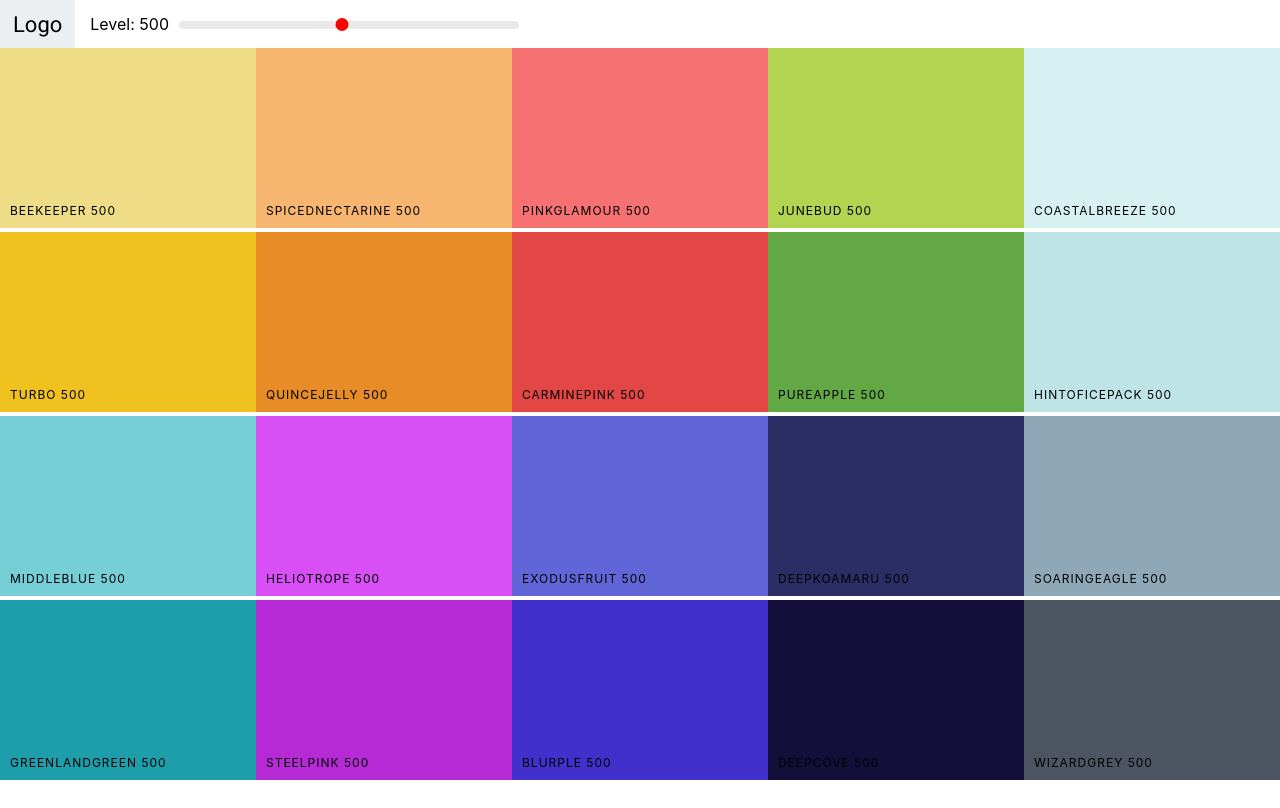
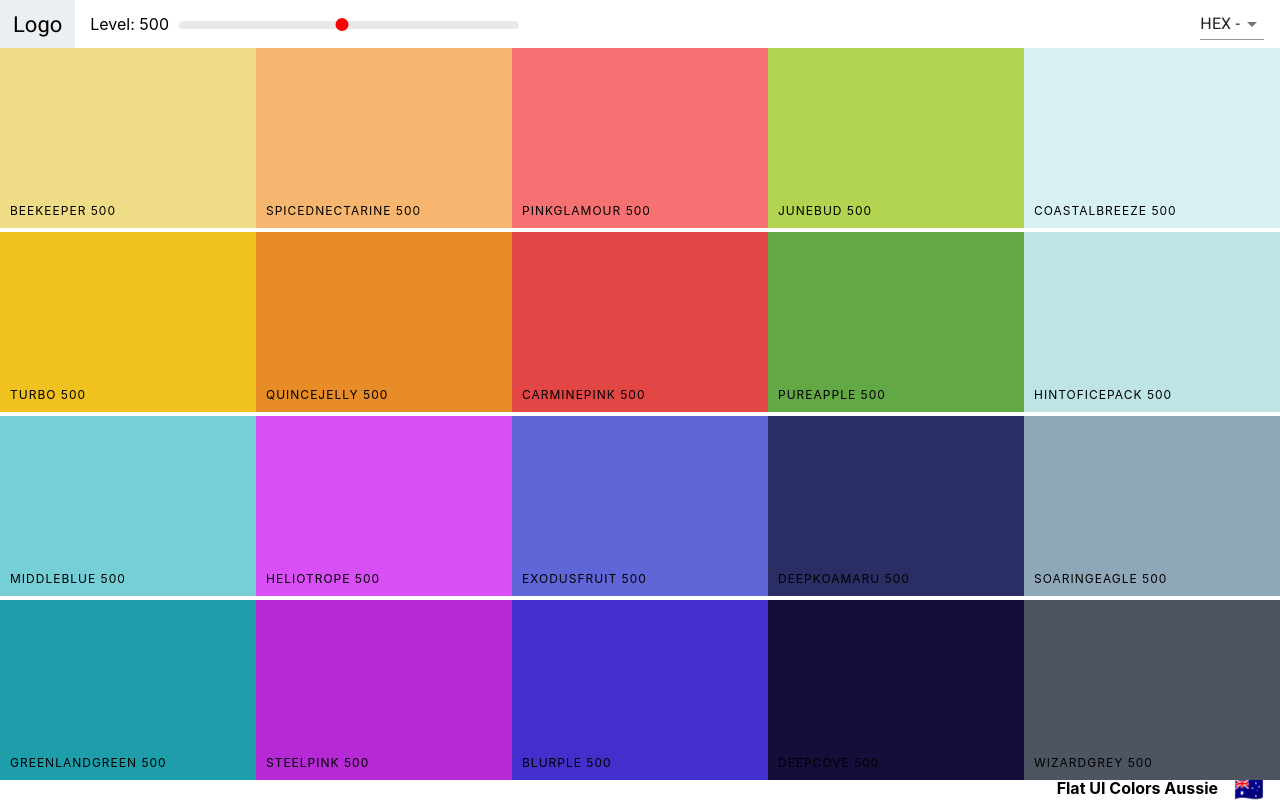
Before and after one commit to Thanhqd90/react-color-picker, a React (Create React App) app: page / in a window 1280 px wide. Built offline with nearby package versions, Linux system fonts and the light colour scheme.

Commit message:
Added snackbar and footer

```diff
--- a/package.json
+++ b/package.json
@@ -3,6 +3,8 @@
   "version": "0.1.0",
   "private": true,
   "dependencies": {
+    "@material-ui/core": "^4.0.2",
+    "@material-ui/icons": "^4.0.1",
     "chroma-js": "^2.0.3",
     "rc-slider": "^8.6.11",
     "react": "^16.8.6",
--- a/src/Navbar.css
+++ b/src/Navbar.css
@@ -16,6 +16,10 @@
     align-items: center;
 }
 
+.select-container {
+    margin-left: auto;
+    margin-right: 1rem;
+}
 .logo a {
     text-decoration: none;
     color: black;
--- a/src/Navbar.js
+++ b/src/Navbar.js
@@ -1,11 +1,30 @@
 import React, { Component } from "react";
+import Select from "@material-ui/core/Select";
+import MenuItem from "@material-ui/core/MenuItem";
+import Snackbar from "@material-ui/core/Snackbar";
+import IconButton from "@material-ui/core/IconButton";
+import CloseIcon from "@material-ui/icons/Close";
 import "rc-slider/assets/index.css";
 import Slider from "rc-slider";
 import "./Navbar.css";
 
 export default class Navbar extends Component {
+  constructor(props) {
+    super(props);
+    this.state = { format: "hex", open: false };
+    this.handleFormatChange = this.handleFormatChange.bind(this);
+    this.closeSnackbar = this.closeSnackbar.bind(this);
+  }
+  handleFormatChange(e) {
+    this.setState({ format: e.target.value, open: true });
+    this.props.handleChange(e.target.value);
+  }
+  closeSnackbar() {
+    this.setState({ open: false });
+  }
   render() {
     const { level, changeLevel } = this.props;
+    const { format } = this.state;
     return (
       <header className="Navbar">
         <div className="logo">
@@ -23,6 +42,40 @@ export default class Navbar extends Component {
             />
           </div>
         </div>
+            <div className="select-container">
+              <Select value={format} onChange={this.handleFormatChange}>
+                <MenuItem value="hex"> HEX - </MenuItem>
+                <MenuItem value="rgb"> RGB - </MenuItem>
+                <MenuItem value="rgba"> RGBA - </MenuItem>
+              </Select>
+            </div>
+        <Snackbar
+          anchorOrigin={{
+            vertical: "bottom",
+            horizontal: "left"
+          }}
+          open={this.state.open}
+          autoHideDuration={3000}
+          ContentProps={{
+            "aria-describedby": "message-id"
+          }}
+          message={
+            <span id="message-id">
+              Format Changed to {format.toUpperCase()}
+            </span>
+          }
+          onClose={this.closeSnackbar}
+          action={[
+            <IconButton
+              onClick={this.closeSnackbar}
+              color="inherit"
+              key="close"
+              aria-level="close"
+            >
+              <CloseIcon />
+            </IconButton>
+          ]}
+        />
       </header>
     );
   }
--- a/src/Palette.css
+++ b/src/Palette.css
@@ -5,3 +5,18 @@
 .Palette-colors {
     height: 90%;
 }
+
+.Palette-footer {
+    background-color: white;
+    height: 5vh;
+    display: flex;
+    justify-content: flex-end;
+    align-items: center;
+    font-weight: bold;
+
+}
+
+.emoji {
+    font-size: 1.5rem;
+    margin: 0 1rem;
+}
--- a/src/Palette.js
+++ b/src/Palette.js
@@ -2,27 +2,39 @@ import React, { Component } from "react";
 import ColorBox from "./ColorBox";
 import Navbar from "./Navbar";
 import "./Palette.css";
+import color from "@material-ui/core/colors/teal";
 
 class Palette extends Component {
   constructor(props) {
     super(props);
-    this.state = { level: 500 };
+    this.state = { level: 500, format: "hex" };
     this.changeLevel = this.changeLevel.bind(this);
+    this.changeFormat = this.changeFormat.bind(this);
   }
   changeLevel(level) {
     this.setState({ level });
   }
+  changeFormat(val) {
+    this.setState({ format: val });
+  }
   render() {
-    const { colors } = this.props.palette;
-    const { level } = this.state;
+    const { colors, paletteName, emoji } = this.props.palette;
+    const { level, format } = this.state;
     const colorBoxes = colors[level].map(c => (
-      <ColorBox background={c.hex} name={c.name} />
+      <ColorBox background={c[format]} name={c.name} key={color.id} />
     ));
     return (
       <div className="Palette">
-        <Navbar level={level} changeLevel={this.changeLevel}/>
+        <Navbar
+          level={level}
+          changeLevel={this.changeLevel}
+          handleChange={this.changeFormat}
+        />
         <div className="Palette-colors">{colorBoxes}</div>
-        {/* Footer goes here */}
+        <footer className="Palette-footer">
+          {paletteName}
+          <span className="emoji">{emoji}</span>
+        </footer>
       </div>
     );
   }
```
Also changed, not shown: 1 other file (tests, documents, lock files or other folders). Lines whose indentation alone changed are shown as unchanged.
